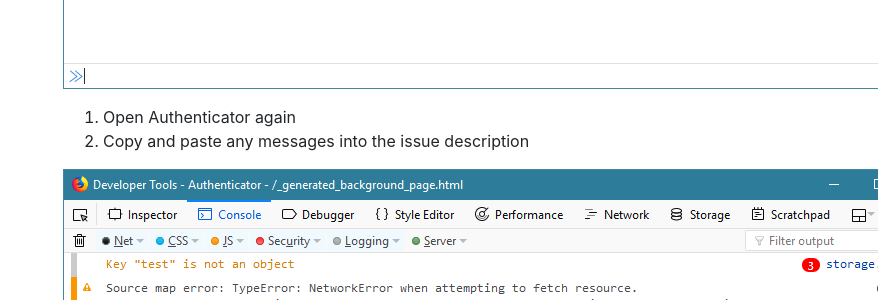
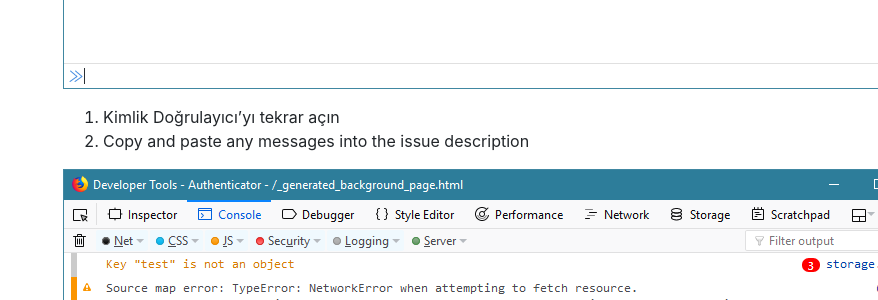
Before and after one commit to Authenticator-Extension/authenticator.cc, a Jekyll site: the page built from docs/tr/debug-info.md, in a window 1280 px wide and 900 px high, scrolled down 3634 px. Shown: the part 153-453 px from the top of the window, without its empty margins (402-1280 px from the left). Built offline with Jekyll 4.4.1, drawn with Linux system fonts in a browser that asks for light colours; our own code applies the rules of GitHub Pages for plain Markdown files.

Commit message:
New translations debug-info.md (Turkish)

```diff
--- a/docs/tr/debug-info.md
+++ b/docs/tr/debug-info.md
@@ -48,7 +48,7 @@
 
 ![step5](/assets/debugging-screenshots/firefox/step5.PNG)
 
-6. Open Authenticator again
+6. Kimlik Doğrulayıcı'yı tekrar açın
 7. Copy and paste any messages into the issue description
 
 ![step7](/assets/debugging-screenshots/firefox/step7.PNG)
```
